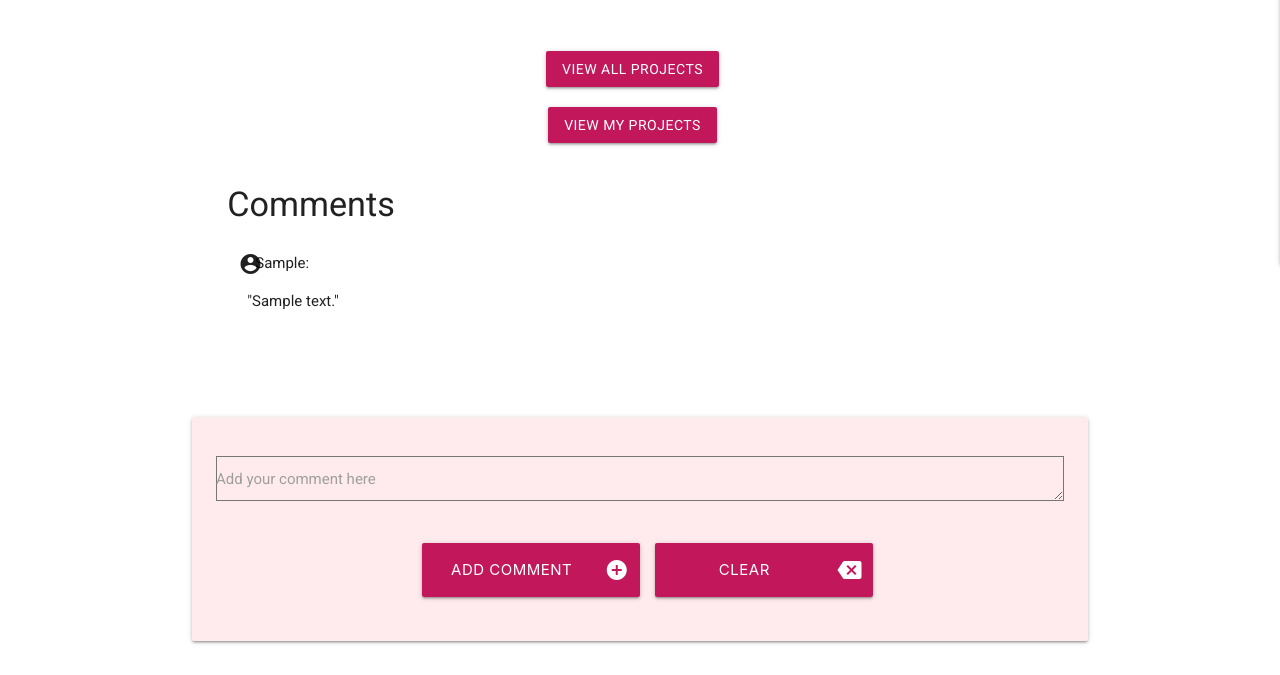
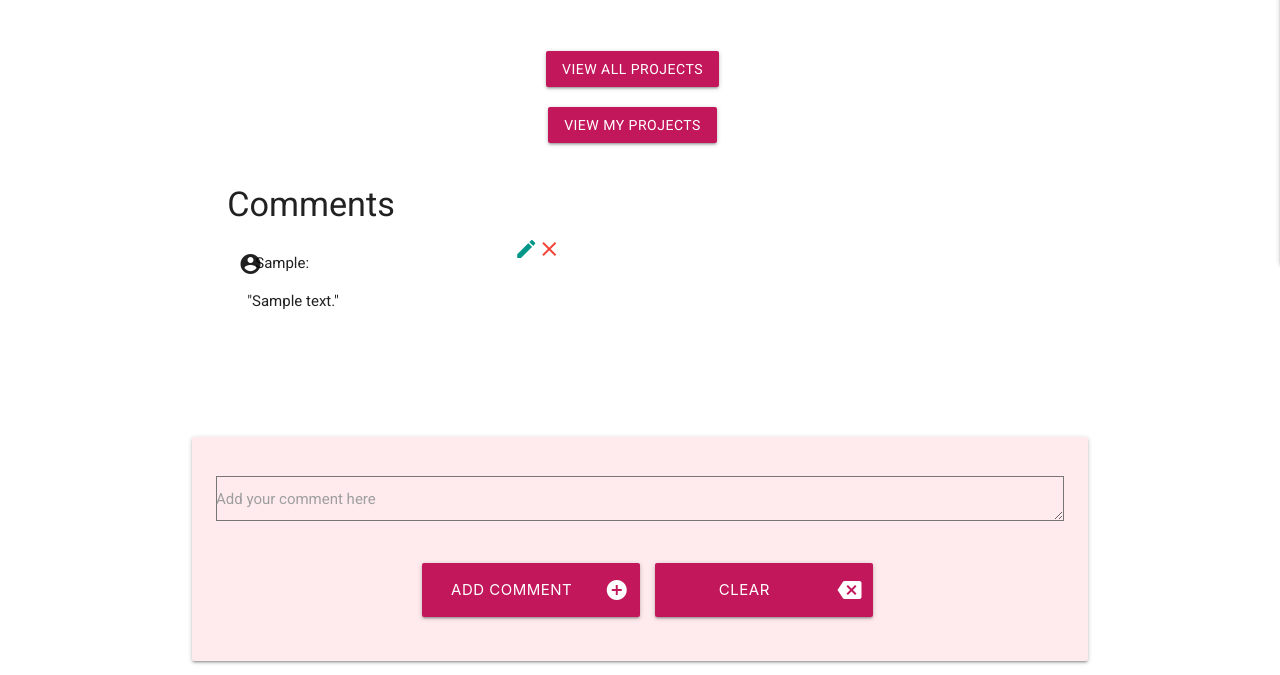
Before and after one commit to vero-nika-2828/sewing-squad-gitpod, a Flask app: page /project/1 in a window 1280 px wide. Shown: the part 596-1271 px from the top of the page. Run offline with Flask 2, Linux system fonts and the light colour scheme; the visitor is signed in with stand-in values (Sample User, id 1); tables that the repository leaves empty hold one stand-in row (values such as "Sample post"); grey boxes marked "Sample" are stand-in pictures; some libraries are stand-ins or nearby versions; some web fonts are replaced.

Commit message:
Add delete button in comment in project.html

```diff
--- a/sewingsquad/templates/project.html
+++ b/sewingsquad/templates/project.html
@@ -100,6 +100,30 @@
                                     <br>
                                 </div>
                             </div>
+
+                            <div class="col s1 ">
+                                <!--Edit button-->
+                                <a href="{{ url_for('edit_comment', comment_id=comment.id) }}" class="teal-text" aria-label="Edit Category"><i class="material-icons prefix">edit</i></a>
+
+                            </div>
+
+                            <!--Delete button-->
+                            <a href="#modal-{{ comment.id }}" class="red-text modal-trigger" aria-label="Delete Category" ><i class="material-icons prefix">close</i></a>
+
+                            <!-- Modal Structure -->
+                            <div id="modal-{{ comment.id }}" class="modal fade center-align">
+                                <div class="modal-content">
+                                    <h4>Are you sure you want to delete this category</h4>
+                                    <p>This action is irreversible</p>
+                                </div>
+                                <div class="modal-footer center-align">
+
+                                    <a href="{{ url_for('delete_comment', comment_id=comment.id) }}" class="modal-close waves-effect waves-green btn">Yes</a>
+                                    <a class="modal-close waves-effect waves-green btn red" data-bs-dismiss="modal">No</a>
+                                </div>
+                            </div>
+                        </div>
+
                         {% endfor %}
 
                     </div>
```
Lines whose indentation alone changed are shown as unchanged.
